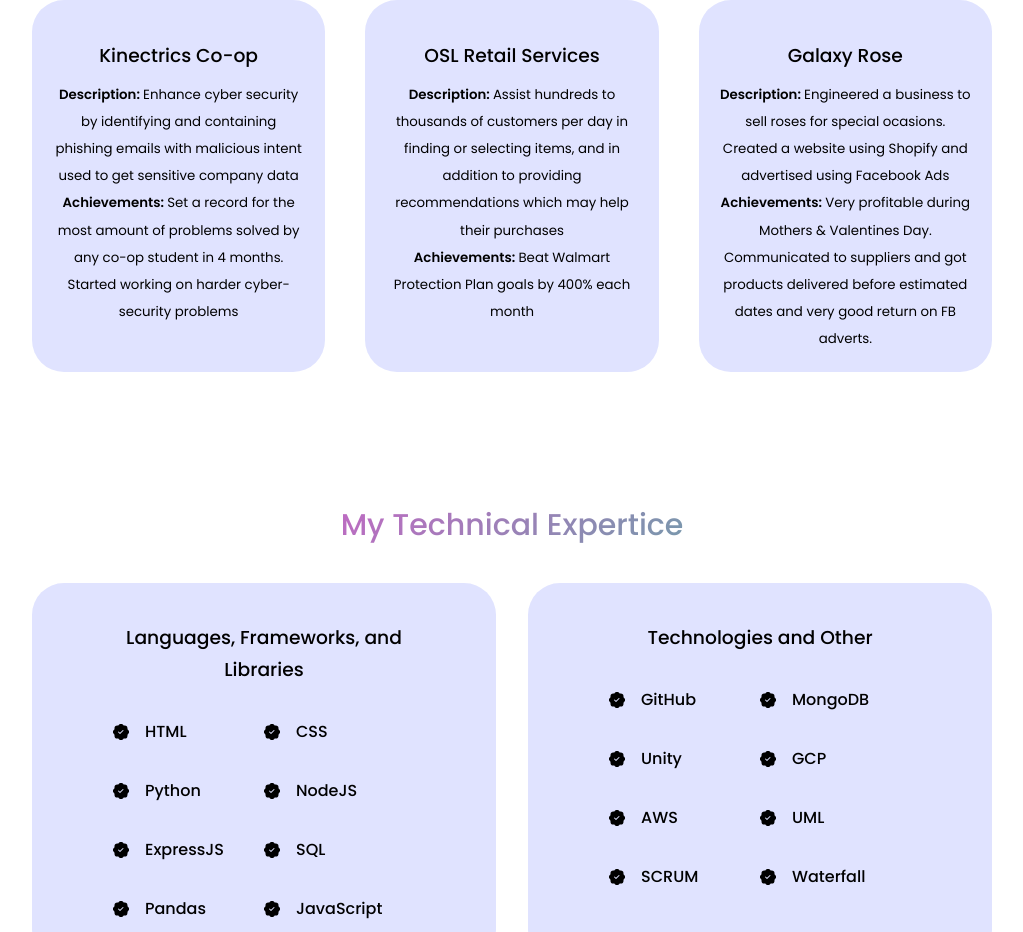
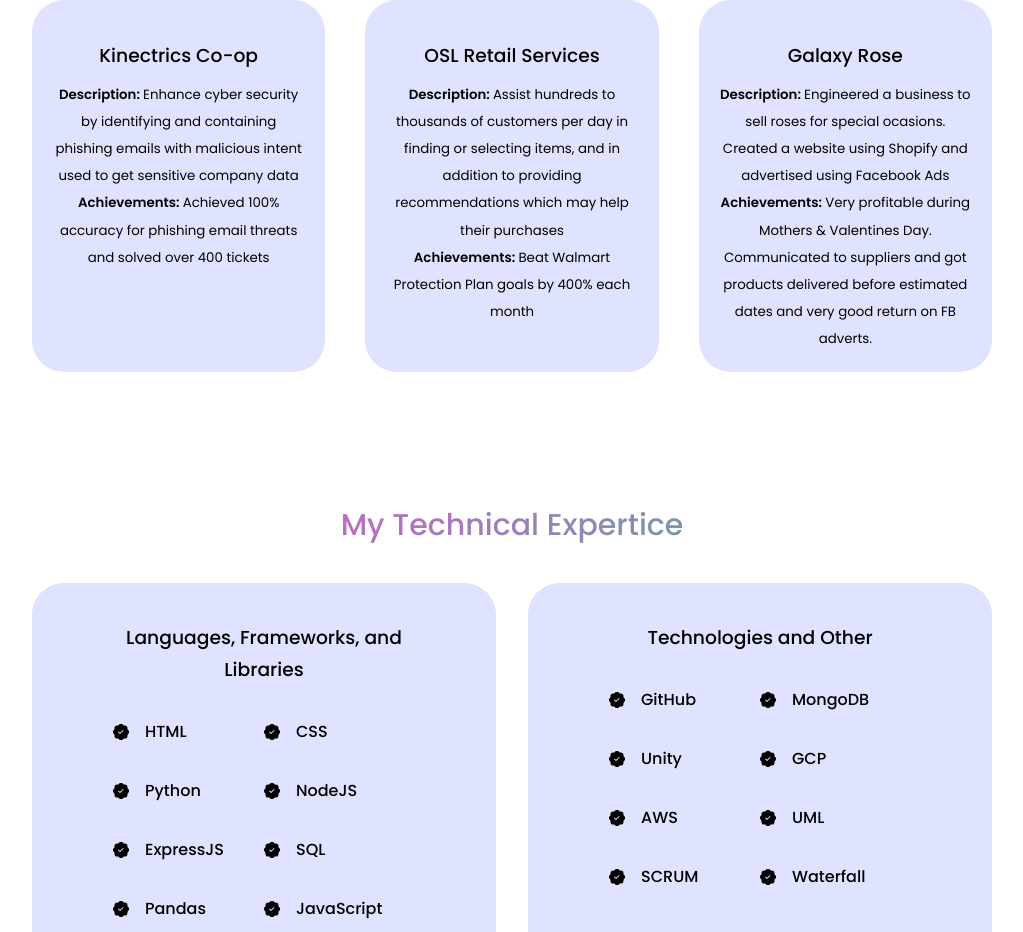
Before and after one commit to jburanpuri/React-Portfolio, a React (Create React App) app: page / in a window 1280 px wide. Shown: the part 3037-3969 px from the top of the page, without its empty margins (128-1151 px from the left). Built offline with nearby package versions, Linux system fonts and the light colour scheme.

Commit message:
updated experience

```diff
--- a/src/components/experience/Experience.jsx
+++ b/src/components/experience/Experience.jsx
@@ -6,7 +6,7 @@
     id: 1,
     title: 'Kinectrics Co-op',
     description: 'Enhance cyber security by identifying and containing phishing emails with malicious intent used to get sensitive company data',
-    achievements: 'Set a record for the most amount of problems solved by any co-op student in 4 months. Started working on harder cyber-security problems'
+    achievements: 'Achieved 100% accuracy for phishing email threats and solved over 400 tickets'
 }
 
     ,
```
